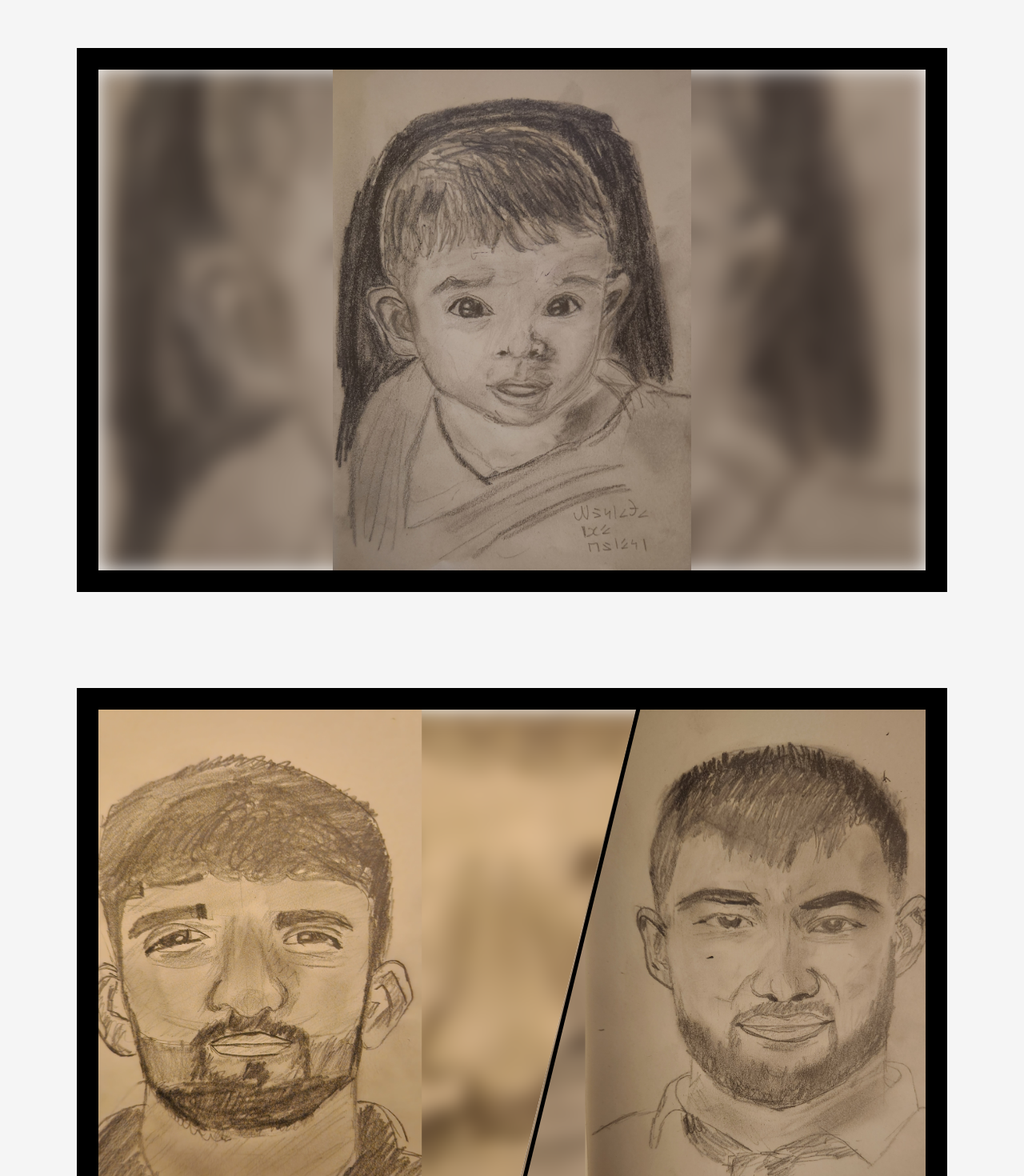
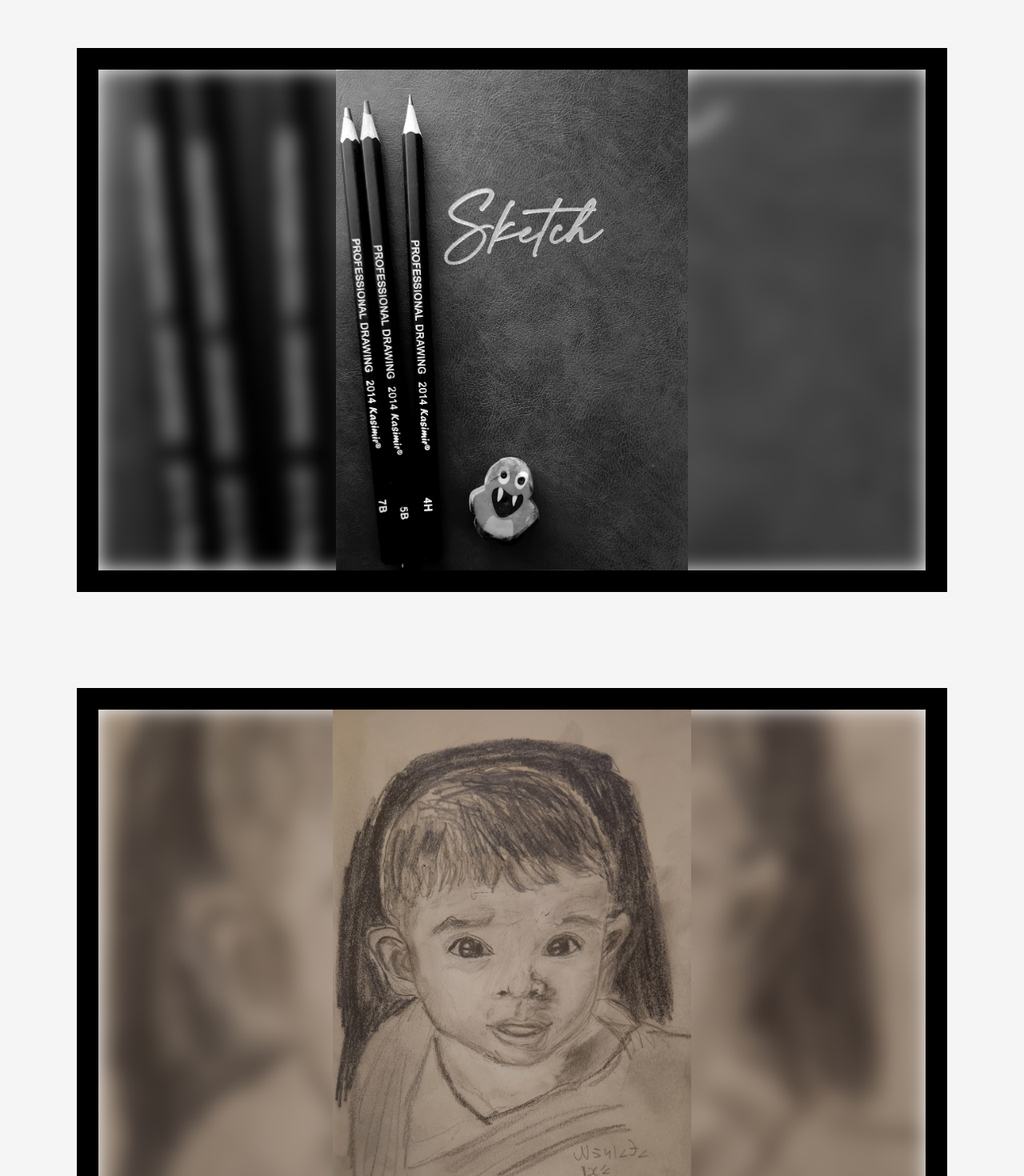
Before and after one commit to minhalexus/drawmerce, a Next.js app in the folder drawmerce-next/: page /board in a window 1280 px wide. Shown: the top 1470 px of the page at 80% size. Built offline with nearby package versions, Linux system fonts and the light colour scheme.

Commit message:
passing image paths as props

```diff
--- a/drawmerce-next/src/app/board/page.tsx
+++ b/drawmerce-next/src/app/board/page.tsx
@@ -8,10 +8,14 @@ import FrameContainer from "@drawmerce/components/FrameContainer";
 export default function BoardPage() {
     return(
         <div className="overflow-x-hidden">
-            <FrameContainer variant='FrameSingle' />
-            <FrameContainer variant='FrameForwardSlash' />
+            <FrameContainer
+                variant='FrameSingle'
+                media={ ["/cover.jpg"] }
+            />
+            <FrameContainer variant='FrameSingle' media={ ["/babu.jpg"] } />
+            <FrameContainer variant='FrameForwardSlash' media={ ["/cover.jpg"] } />
 
-            <FrameContainer variant='FrameBackwardSlash' />
+            <FrameContainer variant='FrameBackwardSlash' media={ ["/cover.jpg"] }/>
         </div>
     )
 }
--- a/drawmerce-next/src/components/FrameContainer.tsx
+++ b/drawmerce-next/src/components/FrameContainer.tsx
@@ -4,10 +4,20 @@ import FrameForwardSlash from "@drawmerce/components/FrameForwardSlash";
 import FrameSingle from "@drawmerce/components/FrameSingle";
 
 interface ContainerProps {
-    variant?: 'FrameForwardSlash' | 'FrameBackwardSlash';
+    variant?: 'FrameForwardSlash' | 'FrameBackwardSlash' | 'FrameSingle';
+    media: string[];
 }
 
-const FrameContainer: React.FC<ContainerProps> = ({variant = 'FrameForwardSlash'}) => {
+const FrameContainer: React.FC<ContainerProps> = ({variant = 'FrameForwardSlash', media}) => {
+    let content;
+    if (variant === 'FrameForwardSlash') {
+        content = <FrameForwardSlash/>;
+    } else if (variant === 'FrameBackwardSlash') {
+        content = <FrameBackwardSlash/>;
+    } else {
+        content = <FrameSingle media={ media }/>;
+    }
+
     return (
         <div
             style={{
@@ -19,13 +29,7 @@ const FrameContainer: React.FC<ContainerProps> = ({variant = 'FrameForwardSlash'
                 alignItems: 'center',
             }}
         >
-            {variant === 'FrameForwardSlash' ? (
-                <FrameForwardSlash/>
-            ) : variant === 'FrameBackwardSlash' ? (
-                <FrameBackwardSlash/>
-            ) : (
-                <FrameSingle/>
-            )}
+            {content}
         </div>
     );
 };
--- a/drawmerce-next/src/components/FrameSingle.tsx
+++ b/drawmerce-next/src/components/FrameSingle.tsx
@@ -1,13 +1,17 @@
 import Image from "next/image";
 
-export default function FrameSingle() {
+interface FrameSingleProps {
+    media: string[]
+}
+
+export default function FrameSingle({ media }: FrameSingleProps) {
     return (
         <div>
                 <div className="w-[85vw] h-[85vh] relative border-[1.7rem] border-black overflow-hidden">
                     {/* Diagonal Split */}
                     <div className="relative w-full h-full select-none">
                         <Image
-                        src="/babu.jpg"
+                            src={media[0]}
                             alt="Larger Portion Image"
                             layout="fill"
                             objectFit="cover"
@@ -15,7 +19,7 @@ export default function FrameSingle() {
                             className="blur-md select-none"
                         />
                         <Image
-                        src="/babu.jpg"
+                            src={media[0]}
                             alt="Larger Portion Image"
                             layout="fill"
                             objectFit="contain"
```
Also changed, not shown: drawmerce-next/public/cover.jpg (added). Lines whose indentation alone changed are shown as unchanged.
